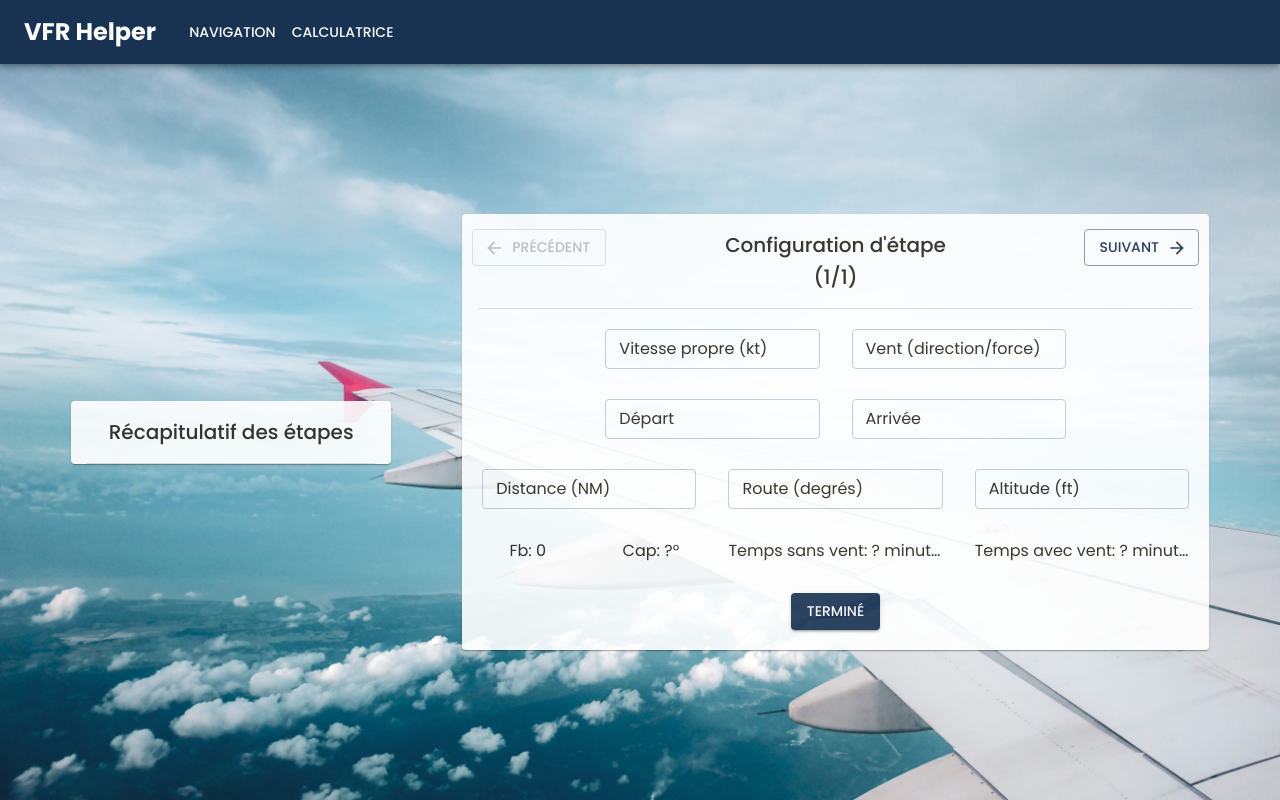
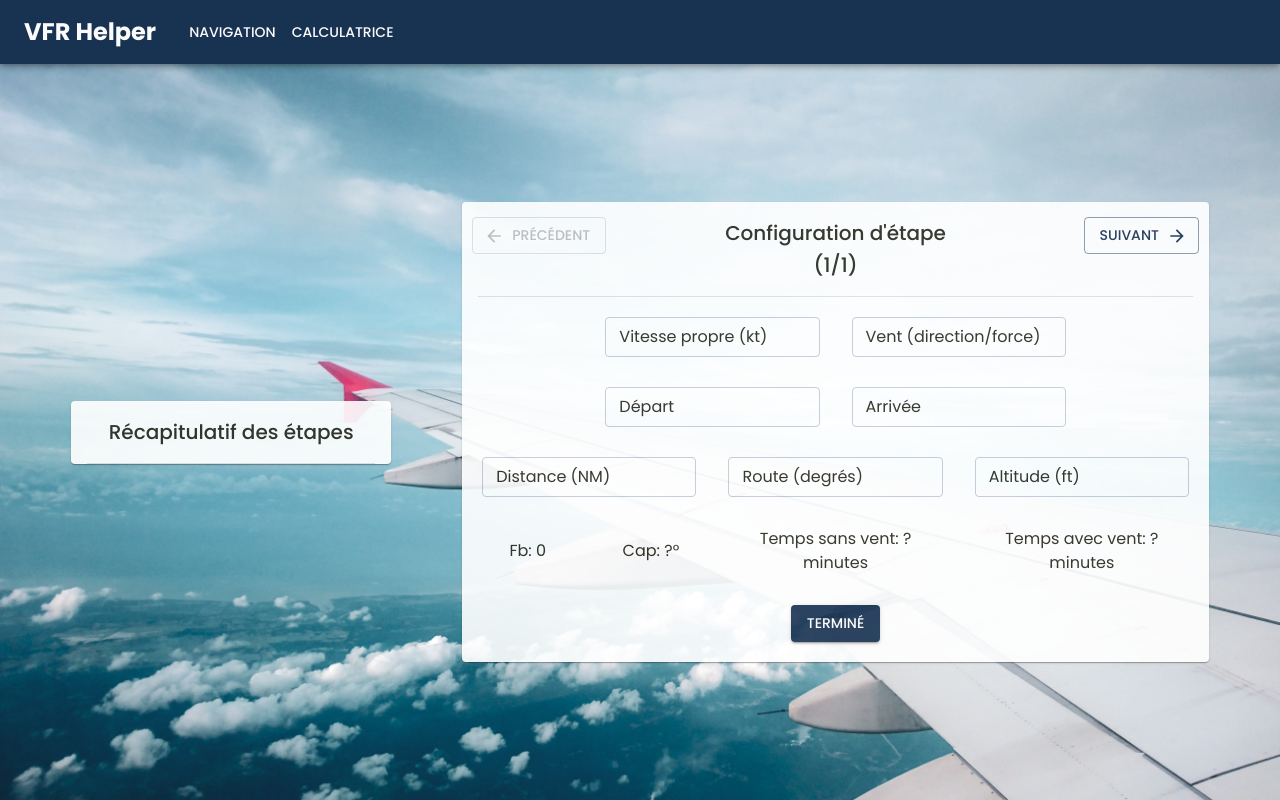
Before and after one commit to Gagarin1961/vfr-helper, a React (Create React App) app: page /navigation in a window 1280 px wide. Built offline with nearby package versions, Linux system fonts and the light colour scheme.

Commit message:
Fixed bugs with heading

```diff
--- a/src/components/Calculator/Operations.js
+++ b/src/components/Calculator/Operations.js
@@ -3,24 +3,13 @@ const toRadians = (angle) => {
 }
 
 const getAlphaAngle = (route, windDirection) => {
-    let angle = Math.abs(route - windDirection);
-    if (angle >= 180) {
-        angle = 360 - angle;
-    }
-    else if (angle <= -180) {
-        angle = 360 + angle
-    }
-    console.log("alpha", angle);
-    return angle;
+    return windDirection - route;
 }
 
 const getEffectiveWind = (route, windSpeed, windDirection) => {
     let angle = getAlphaAngle(route, windDirection);
     angle = toRadians(angle);
-    console.log("radians", angle);
-    console.log("cos", Math.cos(angle));
-    console.log("Ve", Math.floor(windSpeed * -Math.cos(angle)));
-    return Math.floor(windSpeed * -Math.cos(angle));
+    return Math.round(windSpeed * -Math.cos(angle));
 }
 
 const getMaxDrift = (windSpeed, baseFactor) => {
@@ -28,7 +17,7 @@ const getMaxDrift = (windSpeed, baseFactor) => {
 }
 
 const getDrift = (windSpeed, baseFactor, route, windDirection) => {
-    return Math.floor(getMaxDrift(windSpeed, baseFactor) * Math.sin(toRadians(getAlphaAngle(route, windDirection))));
+    return Math.round(getMaxDrift(windSpeed, baseFactor) * Math.sin(toRadians(getAlphaAngle(route, windDirection))));
 }
 
 export const baseFactor = (speed, trailingZeros) => {
@@ -40,11 +29,8 @@ export const timeWithoutWind = (speed, distance, trailingZeros) => {
 }
 
 export const timeWithWind = (speed, distance, route, windSpeed, windDirection, trailingZeros) => {
-    console.log("wind direction", windDirection);
-    console.log("wind speed", windSpeed);
     speed = parseInt(speed);
     speed += getEffectiveWind(route, windSpeed, windDirection);
-    console.log("speed", speed);
     return parseFloat((60 / speed * distance).toFixed(trailingZeros))
 }
 
--- a/src/components/Navigation/NavStep.js
+++ b/src/components/Navigation/NavStep.js
@@ -28,6 +28,7 @@ const NavStep = ({ steps, setSteps, currentStep, setCurrentStep }) => {
     const [route, setRoute] = useState("");
     const [windDirection, setWindDirection] = useState("")
     const [windSpeed, setWindSpeed] = useState("");
+    const [wind, setWind] = useState("");
 
     const [speedError, setSpeedError] = useState(false);
     const [departureError, setDepartureError] = useState(false);
@@ -140,7 +141,7 @@ const NavStep = ({ steps, setSteps, currentStep, setCurrentStep }) => {
         if (windSpeed === "" && windDirection === "")
             return;
         checkWindValid();
-    }, [windSpeed, windDirection]);
+    }, [wind]);
 
     const checkWindValid = () => {
         const parsedDirection = Number(windDirection);
@@ -154,6 +155,7 @@ const NavStep = ({ steps, setSteps, currentStep, setCurrentStep }) => {
     }
 
     const handleWindChange = (event) => {
+        setWind(event.target.value);
         const slashIndex = event.target.value.indexOf('/');
         if (slashIndex === -1 || slashIndex < 1 || slashIndex > 3)
             return;
@@ -200,6 +202,7 @@ const NavStep = ({ steps, setSteps, currentStep, setCurrentStep }) => {
             setRoute(route);
             setWindDirection(windDirection);
             setWindSpeed(windSpeed);
+            setWind(windDirection + "/" + windSpeed);
         }
         if (steps.length > currentStep) {
             newSteps[currentStep] = newEntry;
@@ -231,6 +234,7 @@ const NavStep = ({ steps, setSteps, currentStep, setCurrentStep }) => {
         setRoute(route);
         setWindDirection(windDirection);
         setWindSpeed(windSpeed);
+        setWind(windDirection + "/" + windSpeed);
         setCurrentStep(currentStep - 1);
     }
 
@@ -300,6 +304,7 @@ const NavStep = ({ steps, setSteps, currentStep, setCurrentStep }) => {
                                 label="Vitesse propre (kt)"
                                 variant="outlined"
                                 size="small"
+                                value={speed}
                                 error={speedError}
                                 onChange={handleSpeedChange}
                             />
@@ -310,6 +315,7 @@ const NavStep = ({ steps, setSteps, currentStep, setCurrentStep }) => {
                                 label="Vent (direction/force)"
                                 variant="outlined"
                                 size="small"
+                                value={wind}
                                 error={windError}
                                 onChange={handleWindChange}
                             />
@@ -376,22 +382,22 @@ const NavStep = ({ steps, setSteps, currentStep, setCurrentStep }) => {
                     </Grid>
                     <Grid item container spacing={4} justify="center" alignItems="center" className={classes.grid}>
                         <Grid item xs={2} align="center">
-                            <Typography noWrap>
+                            <Typography>
                                 {checkDisplayBaseFactor() ? "Fb: " + baseFactor(speed, 3) : "Fb: 0"}
                             </Typography>
                         </Grid>
                         <Grid item xs={2} align="center">
-                            <Typography noWrap>
+                            <Typography>
                                 {"Cap: " + (checkDisplayHeading() ? heading(windSpeed, speed, route, windDirection) : "?") + "°"}
                             </Typography>
                         </Grid>
                         <Grid item xs={4} align="center">
-                            <Typography noWrap>
+                            <Typography>
                                 {"Temps sans vent: " + (checkDisplayTimeWithoutWind() ? timeWithoutWind(speed, distance,1) : "?") + " minutes"}
                             </Typography>
                         </Grid>
                         <Grid item xs={4} align="center">
-                            <Typography noWrap>
+                            <Typography>
                                 {"Temps avec vent: " + (checkDisplayTimeWithWind() ? timeWithWind(speed, distance, route, windSpeed, windDirection, 1) : "?") + " minutes"}
                             </Typography>
                         </Grid>
--- a/src/components/Navigation/Navigation.js
+++ b/src/components/Navigation/Navigation.js
@@ -1,4 +1,4 @@
-import React, {useEffect, useState} from "react";
+import React, {useState} from "react";
 
 import { makeStyles } from '@material-ui/core/styles';
 import {Grid, Paper} from "@material-ui/core";
@@ -20,10 +20,6 @@ const Navigation = () => {
 
     const [steps, setSteps] = useState([]);
     const [currentStep, setCurrentStep] = useState(0);
-
-    useEffect(() => {
-        console.log(currentStep, steps.length);
-    }, [currentStep, steps]);
 
     return (
         <Grid container justify="center" direction="column" className={classes.container}>
--- a/src/components/Navigation/Summary.js
+++ b/src/components/Navigation/Summary.js
@@ -12,7 +12,7 @@ const useStyles = makeStyles((theme) => ({
     },
     selectedStep: {
         padding: '10px 10px',
-        backgroundColor: theme.palette.secondary.light,
+        backgroundColor: '#c4cbd8',
     }
 }));
 
```
